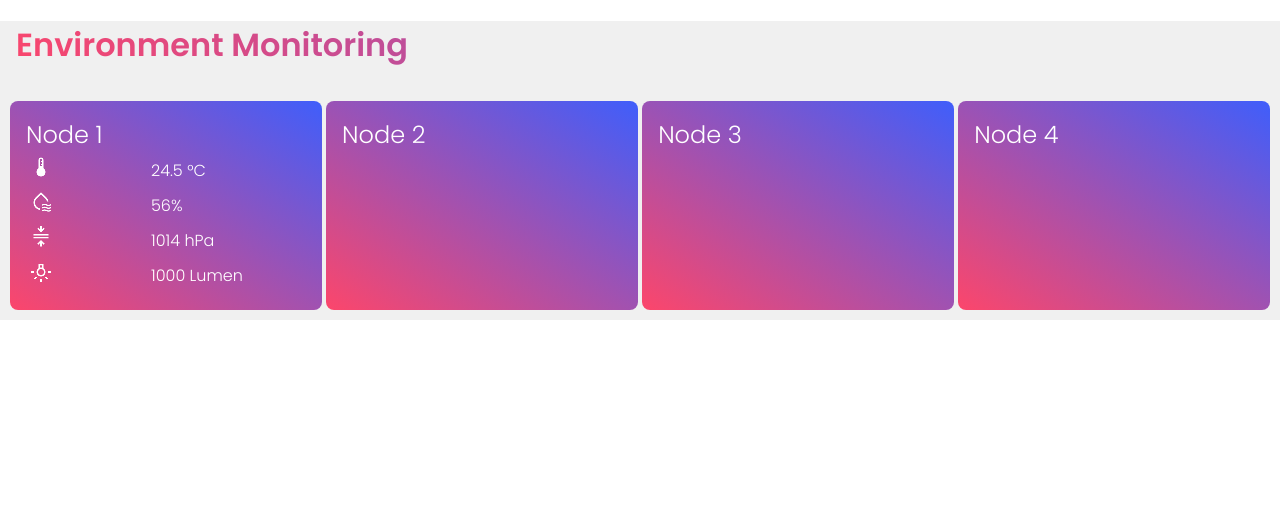
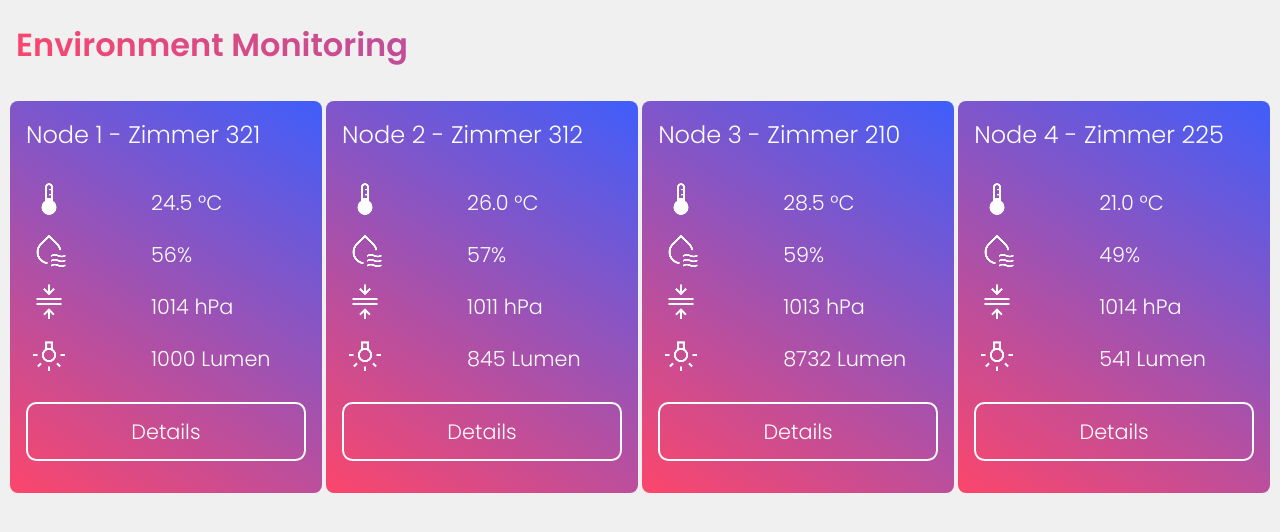
Before and after one commit to alexanderpalmer/environment_monitoring, a PHP site: page / in a window 1280 px wide. Shown: the top 532 px of the page. Run offline with PHP 8.4, Linux system fonts and the light colour scheme.

Commit message:
remove unused image files and update image references in index.html; enhance styles for better UI

```diff
--- a/index.html
+++ b/index.html
@@ -15,34 +15,100 @@
         </header>
         <main>
             <div id="node">
-                <h2>Node 1</h2>
+                <h2>Node 1 - Zimmer 321</h2>
                 <table>
                     <tr>
-                        <td><img src="img/temp.png" alt="Temperatur"></td>
+                        <td><img src="img/temp_medium.png" alt="Temperatur"></td>
                         <td>24.5 &deg;C</td>
                     </tr>
                     <tr>
-                        <td><img src="img/hum.png" alt="Luftfeuchtigkeit"></td>
+                        <td><img src="img/hum_medium.png" alt="Luftfeuchtigkeit"></td>
                         <td>56%</td>
                     </tr>
                     <tr>
-                        <td><img src="img/press.png" alt="Luftdruck"></td>
+                        <td><img src="img/press_medium.png" alt="Luftdruck"></td>
                         <td>1014 hPa</td>
                     </tr>
                     <tr>
-                        <td><img src="img/bright.png" alt="Temperatur"></td>
+                        <td><img src="img/bright_medium.png" alt="Temperatur"></td>
                         <td>1000 Lumen</td>
                     </tr>
                 </table>
+                <p>
+                    <button>Details</button>
+                </p>
             </div>
             <div id="node">
-                <h2>Node 2</h2>
+                <h2>Node 2 - Zimmer 312</h2>
+                <table>
+                    <tr>
+                        <td><img src="img/temp_medium.png" alt="Temperatur"></td>
+                        <td>26.0 &deg;C</td>
+                    </tr>
+                    <tr>
+                        <td><img src="img/hum_medium.png" alt="Luftfeuchtigkeit"></td>
+                        <td>57%</td>
+                    </tr>
+                    <tr>
+                        <td><img src="img/press_medium.png" alt="Luftdruck"></td>
+                        <td>1011 hPa</td>
+                    </tr>
+                    <tr>
+                        <td><img src="img/bright_medium.png" alt="Temperatur"></td>
+                        <td>845 Lumen</td>
+                    </tr>
+                </table>
+                <p>
+                    <button>Details</button>
+                </p>
             </div>
             <div id="node">
-                <h2>Node 3</h2>
+                <h2>Node 3 - Zimmer 210</h2>
+                <table>
+                    <tr>
+                        <td><img src="img/temp_medium.png" alt="Temperatur"></td>
+                        <td>28.5 &deg;C</td>
+                    </tr>
+                    <tr>
+                        <td><img src="img/hum_medium.png" alt="Luftfeuchtigkeit"></td>
+                        <td>59%</td>
+                    </tr>
+                    <tr>
+                        <td><img src="img/press_medium.png" alt="Luftdruck"></td>
+                        <td>1013 hPa</td>
+                    </tr>
+                    <tr>
+                        <td><img src="img/bright_medium.png" alt="Temperatur"></td>
+                        <td>8732 Lumen</td>
+                    </tr>
+                </table>
+                <p>
+                    <button>Details</button>
+                </p>
             </div>
             <div id="node">
-                <h2>Node 4</h2>
+                <h2>Node 4 - Zimmer 225</h2>
+                <table>
+                    <tr>
+                        <td><img src="img/temp_medium.png" alt="Temperatur"></td>
+                        <td>21.0 &deg;C</td>
+                    </tr>
+                    <tr>
+                        <td><img src="img/hum_medium.png" alt="Luftfeuchtigkeit"></td>
+                        <td>49%</td>
+                    </tr>
+                    <tr>
+                        <td><img src="img/press_medium.png" alt="Luftdruck"></td>
+                        <td>1014 hPa</td>
+                    </tr>
+                    <tr>
+                        <td><img src="img/bright_medium.png" alt="Temperatur"></td>
+                        <td>541 Lumen</td>
+                    </tr>
+                </table>
+                <p>
+                    <button>Details</button>
+                </p>
             </div>
         </main>
         <footer></footer>
--- a/styles/styles.css
+++ b/styles/styles.css
@@ -10,6 +10,7 @@
 html, body {
     margin: 0;
     padding: 0;
+    background-color: rgb(240,240,240);
 }
 
 main {
@@ -23,12 +24,12 @@ main {
 #wrapper {
     max-width: 1400px;
     margin: 0 auto;
-    background-color: rgb(240,240,240);
 }
 
 h1 {
     font-weight: bold;
     background: -webkit-linear-gradient(212deg,rgba(63, 94, 251, 1) 0%, rgba(252, 70, 107, 1) 100%);
+    background-clip: text;
     -webkit-background-clip: text;
     -webkit-text-fill-color: transparent;
     padding-left: 0.5em;
@@ -37,12 +38,12 @@ h1 {
 #node {
     background: #3F5EFB;
     background: linear-gradient(212deg,rgba(63, 94, 251, 1) 0%, rgba(252, 70, 107, 1) 100%);
-    flex-basis: calc(25% - 0.2em) ;
+    flex-basis: calc(25% - 0.2em);
     padding: 1em;
     border-radius: 0.5em;
 }
 
-#node:hover{
+#node:hover {
     transform: scale(102%);
     transition: all 0.5s ease-out;
 }
@@ -50,29 +51,50 @@ h1 {
 #node h2 {
     margin: 0;
     color: rgb(255,255,255);
+    padding-bottom: 1em;
 }
 
 #node table td {
     color: rgb(255,255,255);
+    font-size: 1.3em;
 }
 
 #node table td:first-child {
     width: 120px;
 }
 
-@media screen and (max-width: 1050px) {
+#node button {
+    width: 100%;
+    border: 2px;
+    border-color: linear-gradient(212deg,rgba(63, 94, 251, 1) 0%, rgba(252, 70, 107, 1) 100%);
+    border-style: solid;
+    border-radius: 0.5em;
+    padding: 12px;
+    background: transparent;
+    color:rgb(255,255,255);
+    font-size: 1.3em;
+    transition: all 0.2s ease-in;
+}
+
+#node button:hover {
+    background-color: rgba(63, 94, 251, 1);
+    border-color: transparent;
+    transition: all 0.2s ease-out;
+}
+
+@media screen and (max-width: 1250px) {
     #node {
         flex-basis: calc(33.333333333% - 0.2em);
     }
 }
 
-@media screen and (max-width: 800px) {
+@media screen and (max-width: 1000px) {
     #node {
         flex-basis: calc(50% - 0.2em);
     }
 }
 
-@media screen and (max-width: 550px) {
+@media screen and (max-width: 632px) {
     #node {
         flex-basis: 100%;
     }
```
Also changed, not shown: img/bright_large.png (added), img/bright_medium.png (added), img/bright_small.png (renamed from img/bright.png), img/hum_large.png (added), img/hum_medium.png (added), img/hum_small.png (renamed from img/hum.png), img/press_large.png (added), img/press_medium.png (added), img/press_small.png (renamed from img/press.png), img/temp_large.png (added), img/temp_medium.png (added), img/temp_small.png (renamed from img/temp.png).
